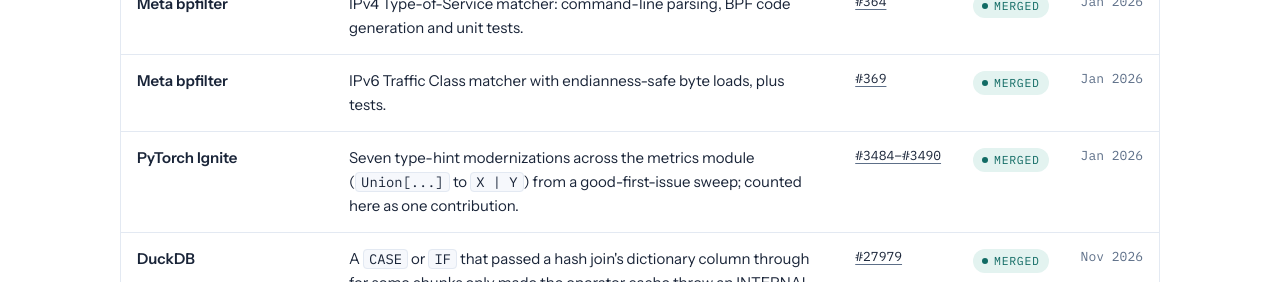
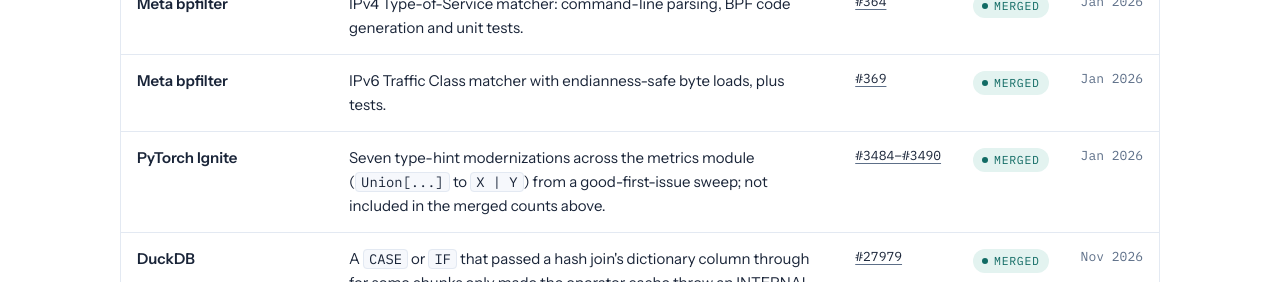
Before and after one commit to JonSnow1807/chinmay18.com, a plain HTML site: page index.html in a window 1280 px wide. Shown: the part 6540-6822 px from the top of the page. Drawn offline with nearby package versions, Linux system fonts and the light colour scheme; no server answers.

Commit message:
Say the Ignite row is not in the merged counts

```diff
--- a/index.html
+++ b/index.html
@@ -330,7 +330,7 @@
               </tr>
               <tr>
                 <td class="project">PyTorch Ignite</td>
-                <td>Seven type-hint modernizations across the metrics module (<code class="mono">Union[...]</code> to <code class="mono">X | Y</code>) from a good-first-issue sweep; counted here as one contribution.</td>
+                <td>Seven type-hint modernizations across the metrics module (<code class="mono">Union[...]</code> to <code class="mono">X | Y</code>) from a good-first-issue sweep; not included in the merged counts above.</td>
                 <td class="ref"><a href="https://github.com/pytorch/ignite/pulls?q=is%3Apr+author%3AJonSnow1807+is%3Amerged" target="_blank" rel="noopener" data-cmd="PyTorch Ignite type-hint PRs" data-kind="pull request">#3484–#3490</a></td>
                 <td><span class="chip merged">merged</span></td>
                 <td class="date">Jan 2026</td>
```
